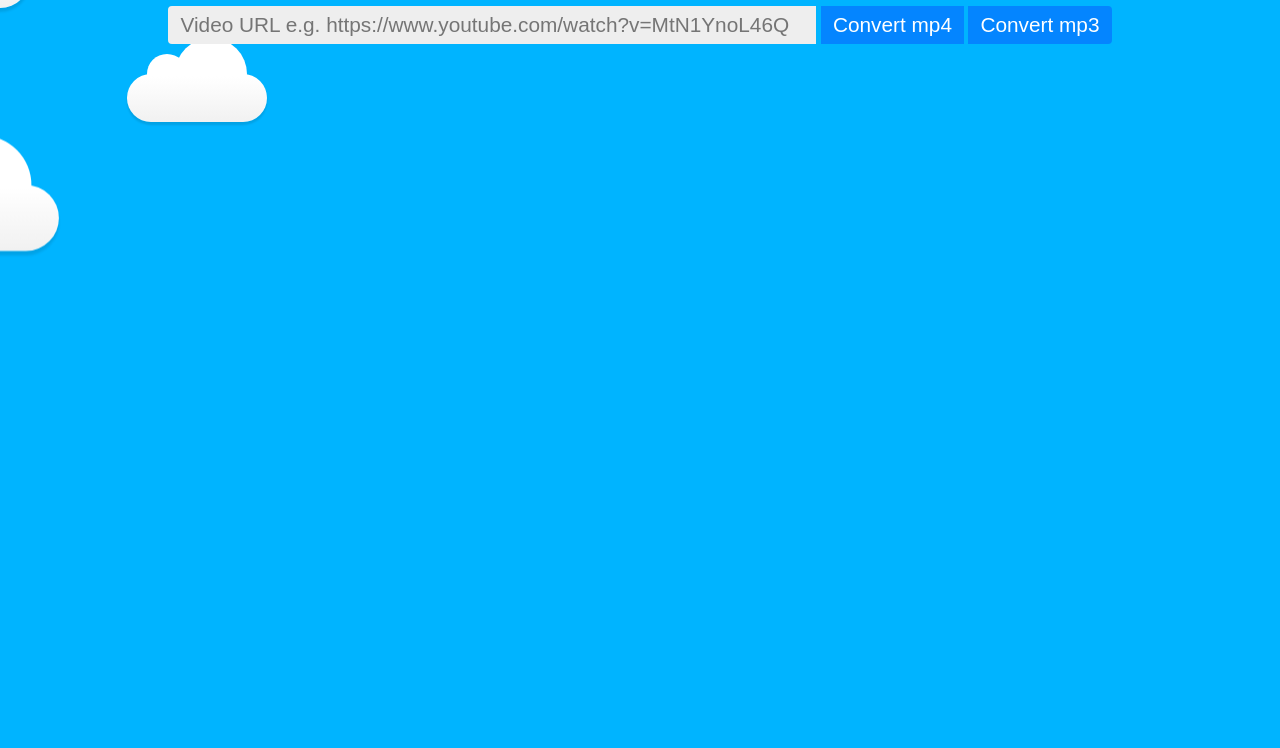
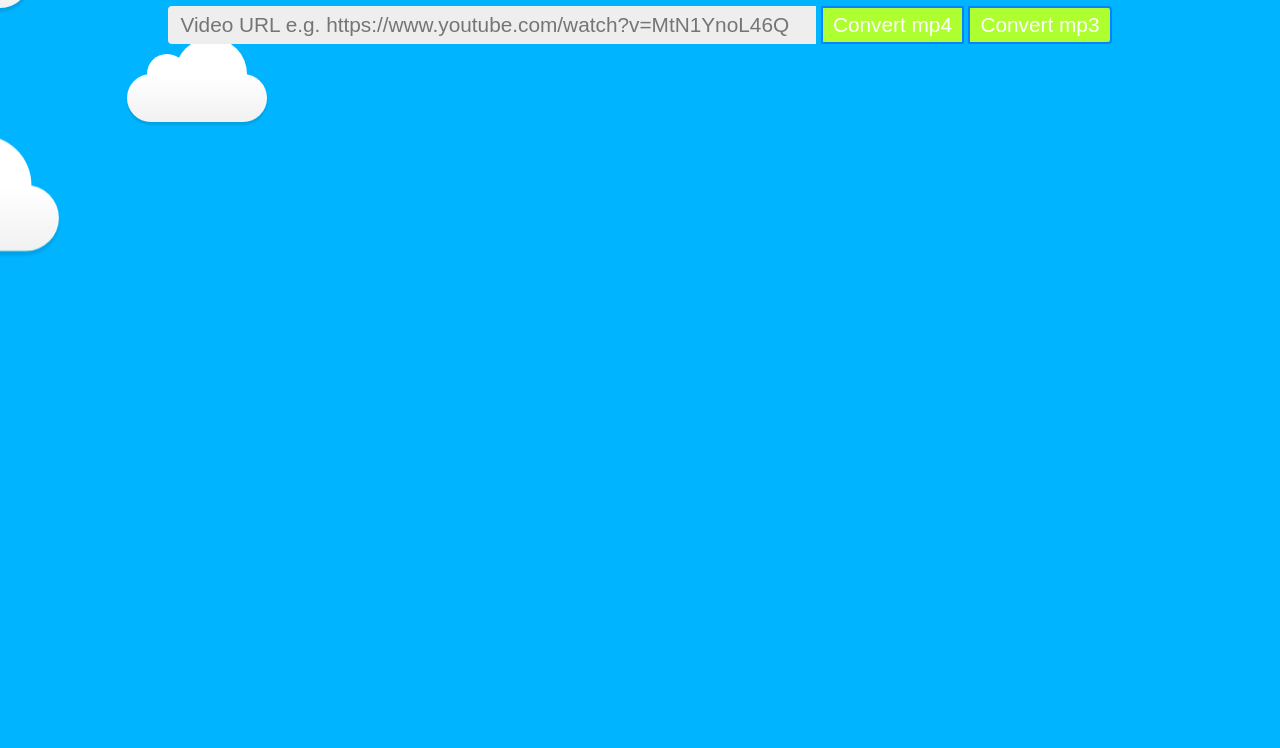
Before and after one commit to MadyDixit/NodeJS_YouTube_Downloader, a website: page public/index.html in a window 1280 px wide. Shown: the part 372-1120 px from the top of the page. Drawn offline with Linux system fonts and the light colour scheme.

Commit message:
btncolor_check

```diff
--- a/public/style.css
+++ b/public/style.css
@@ -28,7 +28,7 @@
 
 .convert-button {
   border: 2px solid #0485ff;
-  background: #0485ff;
+  background: greenyellow;
   color: white;
   transition: 0.15s;
 }
```
